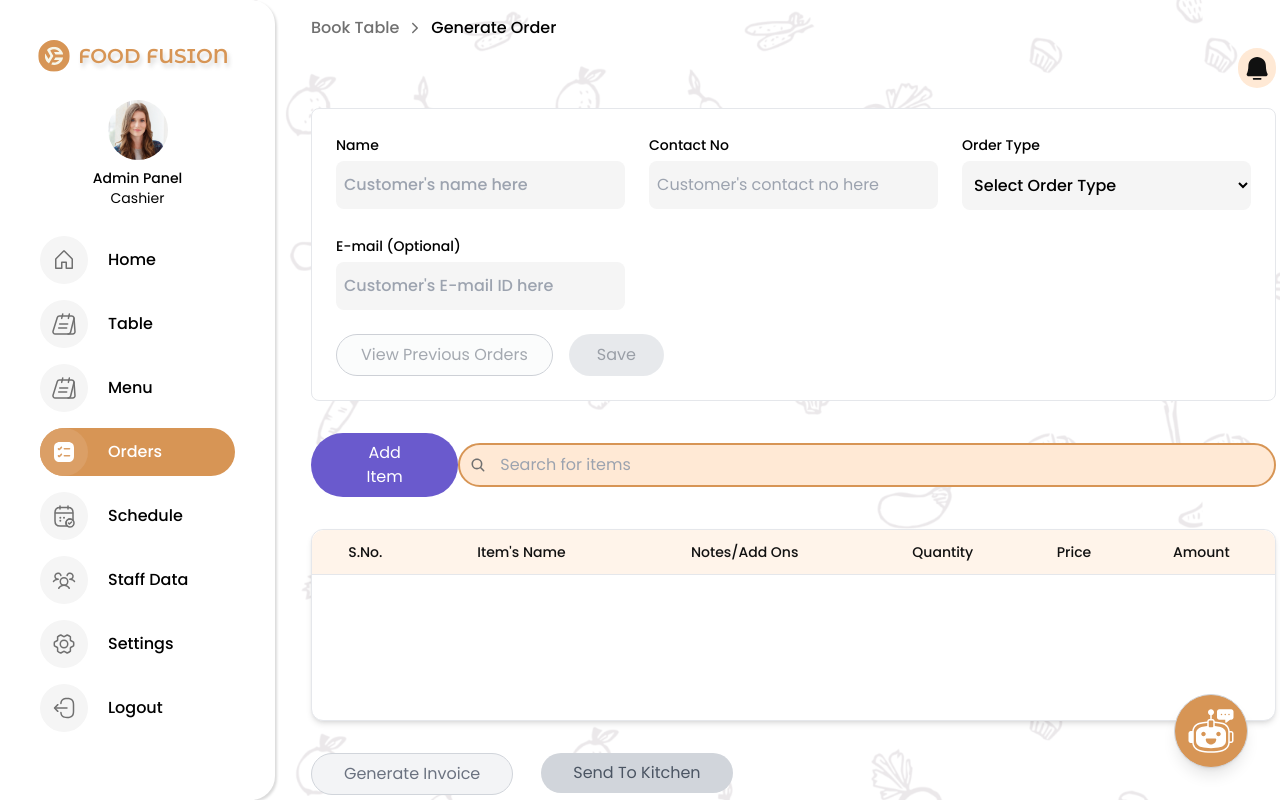
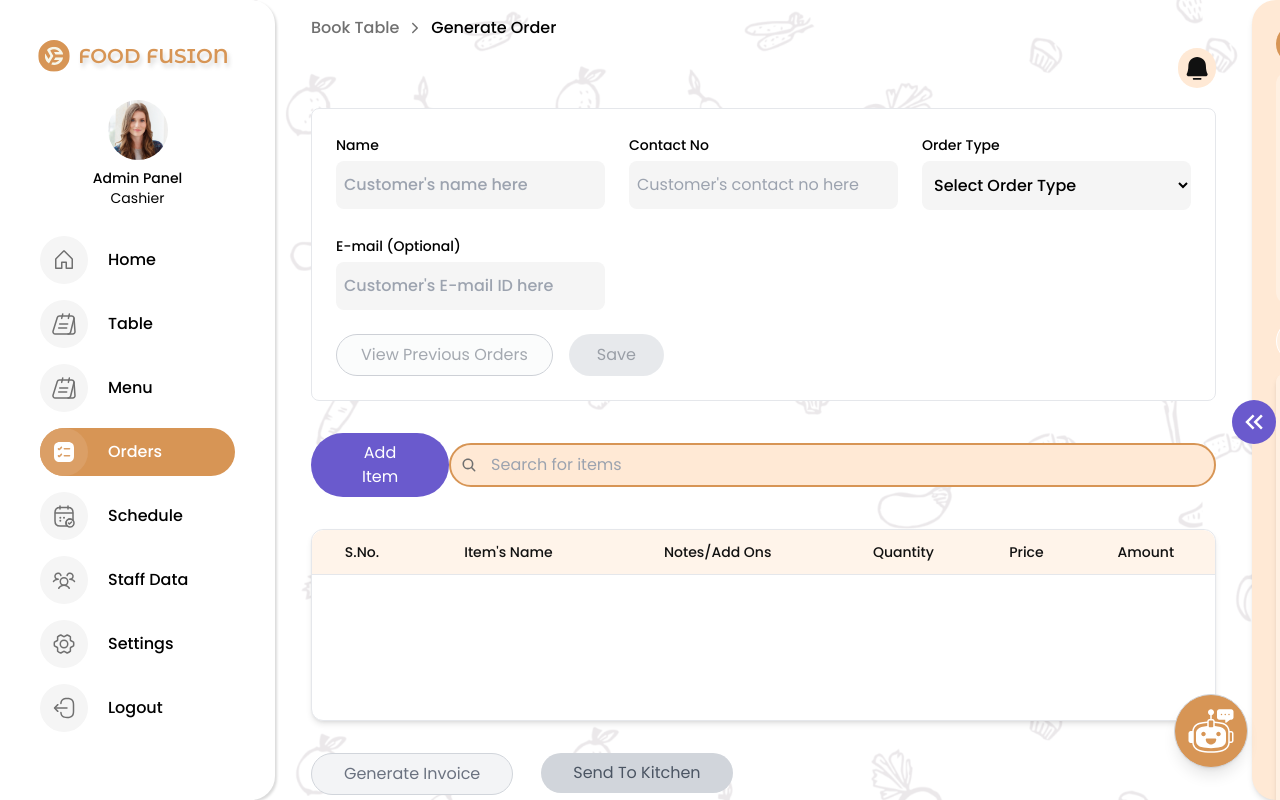
Before and after one commit to razikkhan98/Front-food-fusion, a React (Create React App) app: page /order in a window 1280 px wide. Built offline with nearby package versions, Linux system fonts and the light colour scheme.

Commit message:
correction on order page 19-02-25

```diff
--- a/src/Components/Pages/Order/order.jsx
+++ b/src/Components/Pages/Order/order.jsx
@@ -196,7 +196,7 @@ const Order = ({ tableNoFromRedux, tableDetailsFromRedux, MenuFromRedux }) => {
       {/* Chatbot Section End */}
 
       {/* Main Content Area */}
-      <div className={`flex-grow py-4 px-9 transition-all duration-300`}>
+      <div className={`flex-grow py-4 px-9 transition-all duration-300 h-full overflow-auto hidden-scroll`}>
         <Navbar icons={OrderIcons} pageHeading={OrderHeading} />
 
         {/* Order Details */}
```
Also changed, not shown: src/Components/Common/Modal/scheduleContactModal.jsx (+12 -13 lines).
